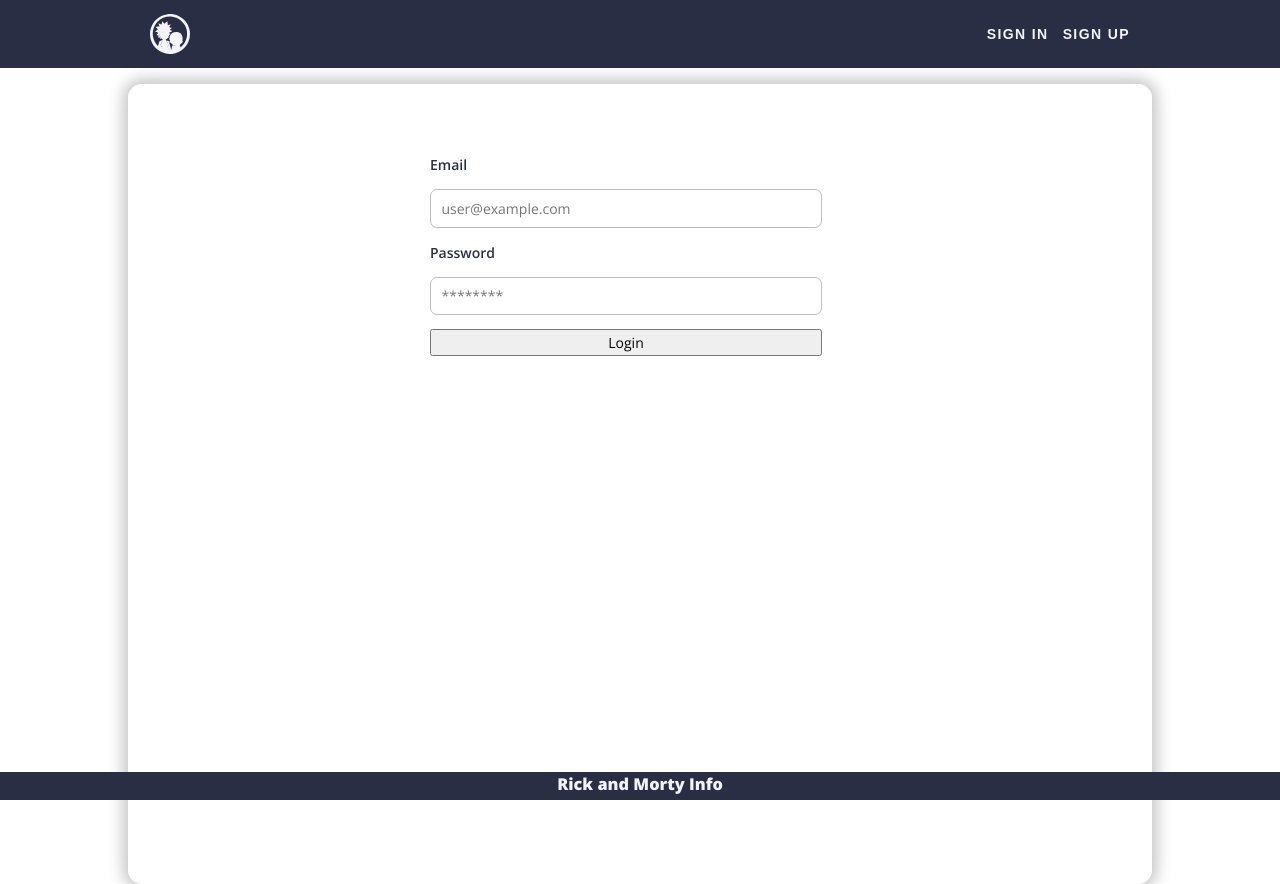
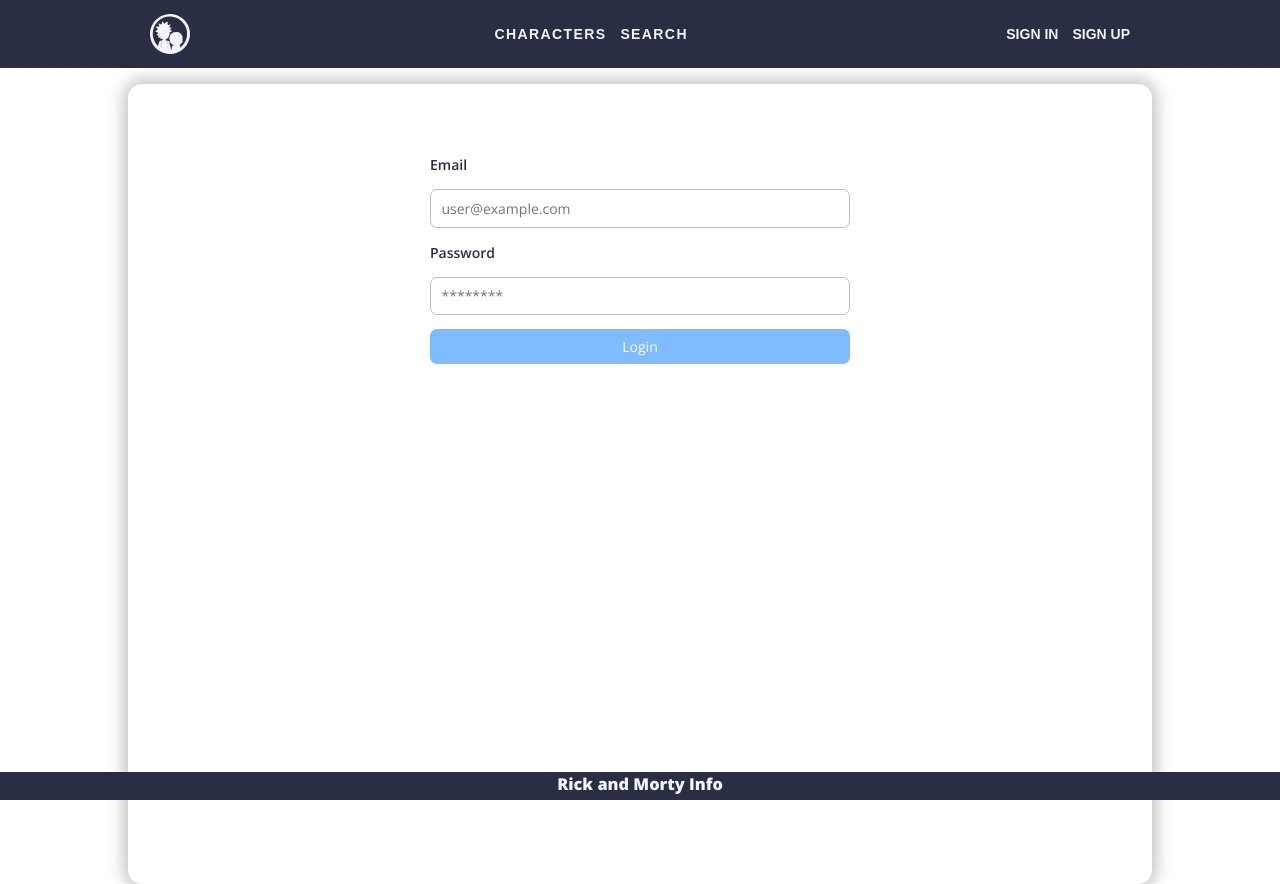
Before and after one commit to vitboch/DC-137, a React (Vite) app: page /#/signin in a window 1280 px wide. Built offline with nearby package versions, Linux system fonts and the light colour scheme; no server answers.

Commit message:
refactor: almost entire styles

```diff
--- a/src/components/button/button.module.css
+++ b/src/components/button/button.module.css
@@ -11,7 +11,8 @@
   transition: background-color 0.3s ease;
 }
 
-.button.disabled {
+.button.disabled,
+.button:disabled {
   opacity: 0.5;
   cursor: not-allowed;
 }
--- a/src/components/character/character.module.css
+++ b/src/components/character/character.module.css
@@ -3,9 +3,9 @@
 }
 
 .character__name {
-  font-size: 1.25rem;
-  font-weight: normal;
-  margin-bottom: 2rem;
+  font-size: 2rem;
+  font-weight: 600;
+  margin-bottom: 1.5rem;
 }
 
 .character__info {
--- a/src/components/character/character.tsx
+++ b/src/components/character/character.tsx
@@ -22,8 +22,8 @@ const Character: React.FC<Props> = ({
   character: { name, image, id, species, status, gender, origin, location }
 }) => {
   return (
-    <div className={cls.character}>
-      <div className={cls.character__name}>{name}</div>
+    <article className={cls.character}>
+      <h2 className={cls.character__name}>{name}</h2>
       <div className={cls.character__info}>
         <div style={{ position: 'relative' }}>
           <img className={cls.character__image} src={image} alt={name} />
@@ -51,7 +51,7 @@ const Character: React.FC<Props> = ({
           </div>
         </div>
       </div>
-    </div>
+    </article>
   );
 };
 
--- a/src/components/fav-button/fav-button.tsx
+++ b/src/components/fav-button/fav-button.tsx
@@ -1,6 +1,7 @@
 import React from 'react';
 import cls from './fav-button.module.css';
 import { useFavorites } from '../../hooks/use-favorites';
+import { useAppSelector } from '../../hooks/redux-hooks';
 
 const FavButton: React.FC<{ id: number }> = ({ id }) => {
   const {
@@ -8,6 +9,8 @@ const FavButton: React.FC<{ id: number }> = ({ id }) => {
     callRemoveCharacterToFavorites,
     favorites
   } = useFavorites();
+
+  const { user } = useAppSelector(({ userData }) => userData);
 
   const isFavorite = favorites?.includes(id);
 
@@ -20,6 +23,7 @@ const FavButton: React.FC<{ id: number }> = ({ id }) => {
   };
 
   return (
+    user && (
       <button className={cls['fav-button']} onClick={handleClick}>
         {isFavorite ? (
           <svg viewBox="0 0 1024 1024" fill="#fff" height="2rem" width="2rem">
@@ -31,6 +35,7 @@ const FavButton: React.FC<{ id: number }> = ({ id }) => {
           </svg>
         )}
       </button>
+    )
   );
 };
 
--- a/src/components/form/form.module.css
+++ b/src/components/form/form.module.css
@@ -17,12 +17,14 @@
 }
 
 .form__label-wrapper {
+  position: relative;
   height: 1.5rem;
   display: flex;
   flex-direction: row;
   gap: 1rem;
   justify-content: flex-start;
   align-items: baseline;
+  width: 100%;
 }
 
 .form__error {
@@ -37,6 +39,7 @@
 }
 
 .form__field {
+  position: relative;
   display: flex;
   width: 100%;
   gap: 1rem;
@@ -45,7 +48,7 @@
 }
 
 .form__input {
-  width: calc(100% - 2rem);
+  width: 100%;
 }
 
 .form__input_error {
@@ -53,6 +56,11 @@
 }
 
 .form__error-indicator {
+  position: absolute;
+  top: 1rem;
+  right: 1rem;
+  z-index: 1;
+
   display: inline-block;
   height: 0.5rem;
   width: 0.5rem;
@@ -67,7 +75,7 @@
 }
 
 .form__error-message {
-  width: calc(100% - 2rem);
+  width: 100%;
   border: 2px solid rgb(255, 91, 91);
   background-color: #ff000042;
   font-weight: 600;
@@ -76,5 +84,5 @@
 
 .form__button {
   cursor: pointer;
-  width: calc(100% - 2rem);
+  width: 100%;
 }
--- a/src/components/form/form.tsx
+++ b/src/components/form/form.tsx
@@ -1,8 +1,10 @@
+/* eslint-disable react-hooks/exhaustive-deps */
 import { FC, useEffect } from 'react';
 import { IFormProps } from '../../types/types';
 import { useInput } from '../../hooks';
 import cls from './form.module.css';
 import { useState } from 'react';
+import Button from '../button';
 
 const Form: FC<IFormProps> = ({ signUp, handleClick, errMessage }) => {
   const email = useInput('', {
@@ -29,18 +31,29 @@ const Form: FC<IFormProps> = ({ signUp, handleClick, errMessage }) => {
   });
 
   const [areErrors, setAreErrors] = useState(false);
+  const [passwordMismatch, setPasswordMismatch] = useState(true);
 
   useEffect(() => {
-    signUp &&
+    if (signUp) {
       setAreErrors(
-        [
-          email.error,
-          name.error,
-          password.error,
-          passwordAgain.value !== password.value
-        ].some((e) => !!e === true)
+        [email.error, name.error, password.error, passwordMismatch].some(
+          (e) => !!e
+        )
       );
+    } else {
+      setAreErrors(!(email.value && password.value));
+    }
   }, [email, name, password, passwordAgain, signUp]);
+
+  useEffect(() => {
+    if (
+      password.value &&
+      passwordAgain.value &&
+      password.value === passwordAgain.value
+    ) {
+      setPasswordMismatch(false);
+    } else setPasswordMismatch(true);
+  }, [password.value, passwordAgain.value]);
 
   const handleSubmit = (e: React.MouseEvent<HTMLButtonElement, MouseEvent>) => {
     e.preventDefault();
@@ -137,10 +150,9 @@ const Form: FC<IFormProps> = ({ signUp, handleClick, errMessage }) => {
               <label className={cls.form__label} htmlFor="passwordAgainInput">
                 Password again
               </label>
-              {passwordAgain.value &&
-                password.value !== passwordAgain.value && (
-                  <div className={cls.form__error}>{'Password mismatch'}</div>
-                )}
+              {passwordAgain.value && passwordMismatch && (
+                <div className={cls.form__error}>{'Password mismatch'}</div>
+              )}
             </div>
             <div className={cls.form__field}>
               <input
@@ -163,14 +175,14 @@ const Form: FC<IFormProps> = ({ signUp, handleClick, errMessage }) => {
           </>
         )}
 
-        <button
-          className={cls.form__button}
+        <Button
           type="submit"
           onClick={handleSubmit}
           disabled={areErrors}
+          variant={'primary'}
         >
           {signUp ? 'Sign Up' : 'Login'}
-        </button>
+        </Button>
         {errMessage && (
           <div className={cls['form__error-message']}>{errMessage}</div>
         )}
--- a/src/components/header/header.tsx
+++ b/src/components/header/header.tsx
@@ -44,8 +44,12 @@ const Header = () => {
               </li>
             </ul>
             <div className={cls['header__user-section']}>
-
-              <span className={cls['profile']} ><UserProfilePic /><span className={cls['profile__user-name']}>{ user?.displayName }</span></span>
+              <span className={cls['profile']}>
+                <UserProfilePic />
+                <span className={cls['profile__user-name']}>
+                  {user?.displayName}
+                </span>
+              </span>
               <span>
                 <NavLink to="/" className={cls.link} onClick={handleSignOut}>
                   Log out
@@ -54,18 +58,32 @@ const Header = () => {
             </div>
           </>
         ) : (
+          <>
             <ul className={cls.nav}>
               <li>
+                <NavLink to="/characters" className={cls.link}>
+                  Characters
+                </NavLink>
+              </li>
+              <li>
+                <NavLink to="/search" className={cls.link}>
+                  Search
+                </NavLink>
+              </li>
+            </ul>
+            <div className={cls['header__user-section']}>
+              <span>
                 <NavLink to="/signin" className={cls.link}>
                   Sign in
                 </NavLink>
-            </li>
-            <li>
+              </span>
+              <span>
                 <NavLink to="/signup" className={cls.link}>
                   Sign up
                 </NavLink>
-            </li>
-          </ul>
+              </span>
+            </div>
+          </>
         )}
       </div>
     </header>
--- a/src/components/search/search.tsx
+++ b/src/components/search/search.tsx
@@ -1,3 +1,4 @@
+/* eslint-disable react-hooks/exhaustive-deps */
 import { ChangeEvent, useEffect, useState } from 'react';
 import { Link, useLocation, useNavigate } from 'react-router-dom';
 import { SubmitHandler, useForm } from 'react-hook-form';
```
Also changed, not shown: src/components/search/search.module.css (line endings or trailing spaces). Lines whose indentation alone changed are shown as unchanged.
